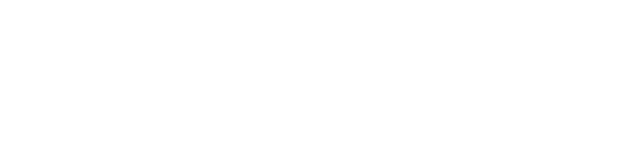
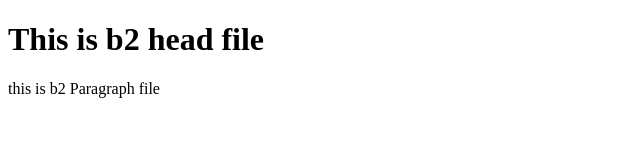
Before and after one commit to Debina2061/new_repo, a plain HTML site: page index.html in a window 1280 px wide. Shown: the whole page, without its empty margins (0-640 px from the left). Drawn offline with Linux system fonts and the light colour scheme.

Commit message:
b2 commit

```diff
--- a/index.html
+++ b/index.html
@@ -6,6 +6,7 @@
     <title>Document</title>
 </head>
 <body>
-
+    <h1>This is b2 head file</h1>
+    <p>this is b2 Paragraph file</p>
 </body>
 </html>
```
